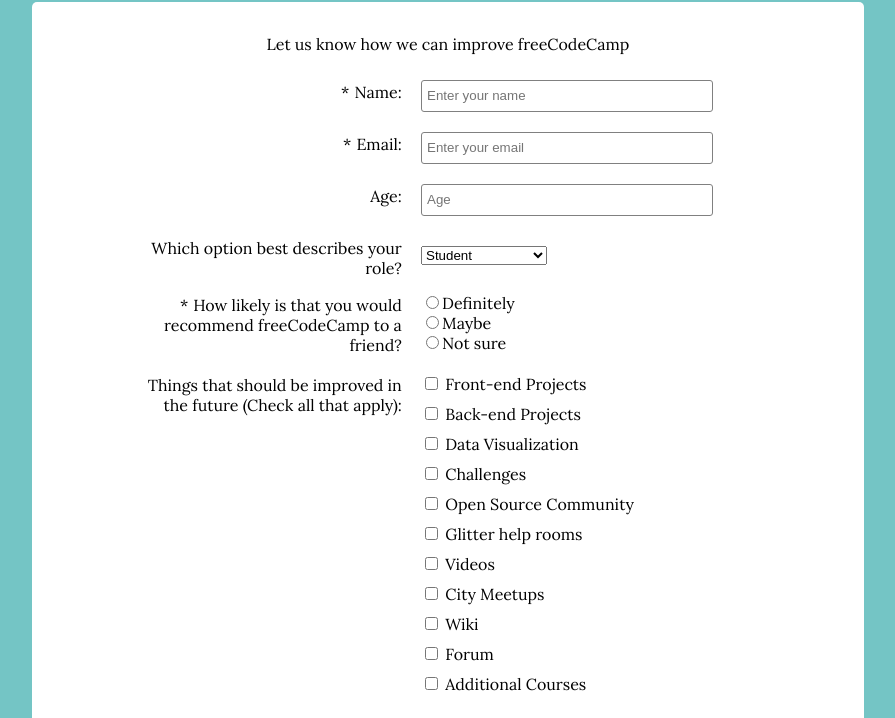
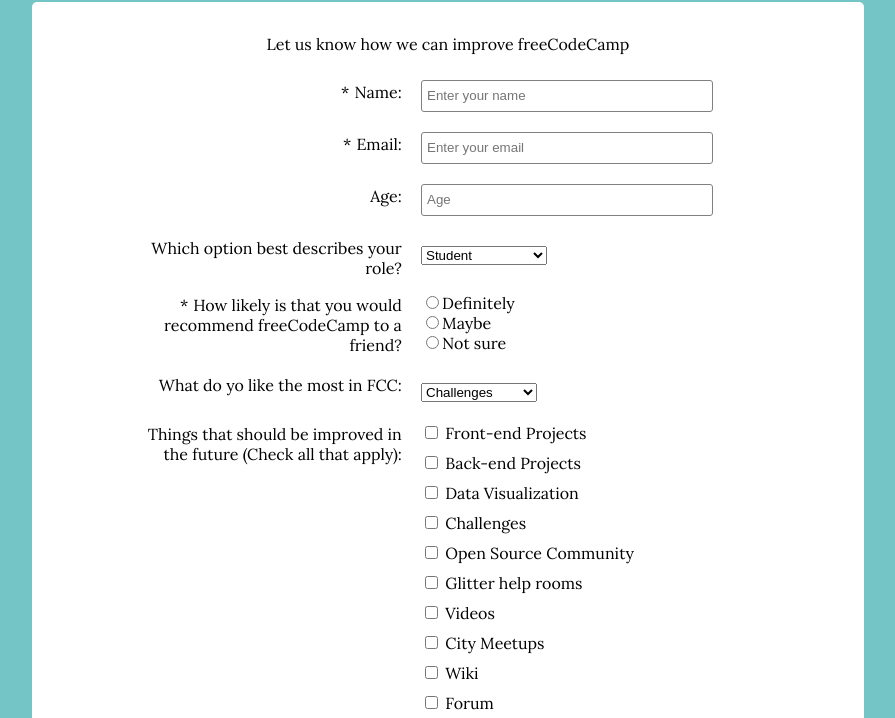
Before and after one commit to Nacen/FCC-Survey-Form, a plain HTML site: page docs/index.html in a window 1280 px wide. Shown: the part 82-800 px from the top of the page, without its empty margins (192-1087 px from the left). Drawn offline with Linux system fonts and the light colour scheme.

Commit message:
Complete Survey Form

```diff
--- a/docs/index.html
+++ b/docs/index.html
@@ -78,7 +78,21 @@
                         </div>
                     </div>
                 </div>
+                <div class="row">
+                    <div class="label">
+                        <label for="dropdown">What do yo like the most in FCC:</label>
+                    </div>
+                    <div class="right-column">
+                        <select name="" id="dropdown">
+                            <option disabled>select an option</option>
+                            <option value="challenges" selected>Challenges</option>
+                            <option value="projects">Projects</option>
+                            <option value="community">Community</option>
+                            <option value="open-source">Open Source</option>
 
+                        </select>
+                    </div>
+                </div>
                 <div>
                     <div class="label">
                         <label for="improvement">Things that should be improved in the future (Check all that apply):</label>
```
